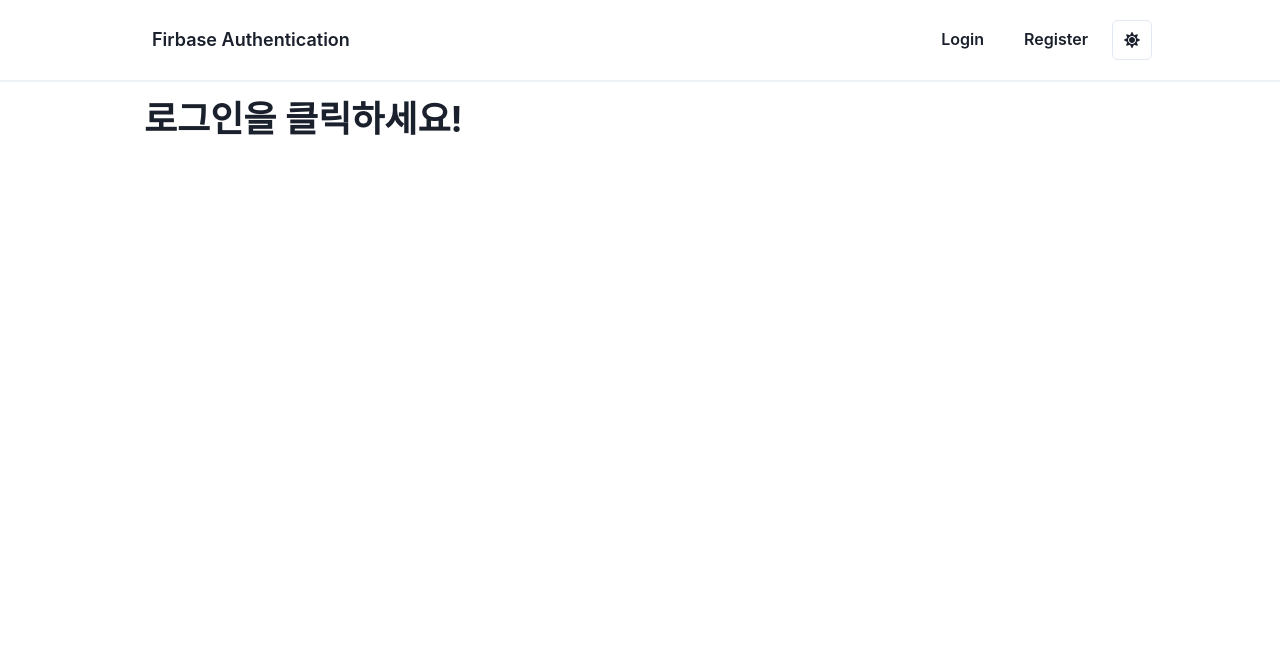
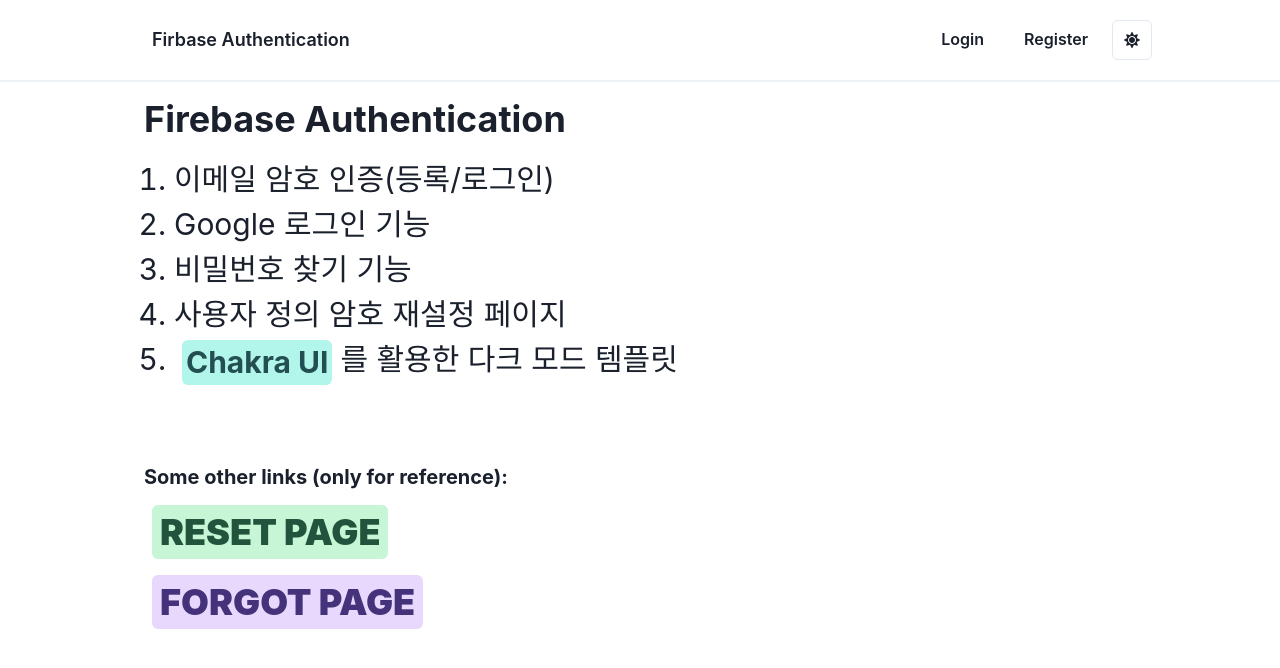
Before and after one commit to wowww/react-signup-deployment, a React (Create React App) app: page /logout in a window 1280 px wide. Shown: the top 668 px of the page. Built offline with nearby package versions, Linux system fonts and the light colour scheme; no server answers.

Commit message:
docs. 템플릿 내용 추가

```diff
--- a/src/pages/NotfoundPage.jsx
+++ b/src/pages/NotfoundPage.jsx
@@ -1,11 +1,68 @@
-import { Heading } from '@chakra-ui/react'
+import { Heading, List, ListItem, OrderedList, Link, Badge } from '@chakra-ui/react'
 import React from 'react'
 import { Layout } from '../components/Layout'
 
 export default function NotfoundPage() {
   return (
     <Layout>
-      <Heading>로그인을 클릭하세요!</Heading>
+      <Heading>
+        Firebase Authentication
+      </Heading>
+      <OrderedList fontSize='3xl' my={4}>
+        <ListItem>이메일 암호 인증(등록/로그인)</ListItem>
+        <ListItem>Google 로그인 기능</ListItem>
+        <ListItem>비밀번호 찾기 기능</ListItem>
+        <ListItem>사용자 정의 암호 재설정 페이지</ListItem>
+        <ListItem>
+          <Badge
+            fontSize='inherit'
+            colorScheme='teal'
+            mx={2}
+            textTransform='capitalize'
+            borderRadius='md'
+          >
+            Chakra UI
+          </Badge>
+          를 활용한 다크 모드 템플릿
+        </ListItem>
+      </OrderedList>
+      <Heading size='md' mt={20}>
+        Some other links (only for reference):
+      </Heading>
+      <List>
+        <ListItem>
+          <Link to='/reset-password'>
+            <Badge
+            fontWeight='black'
+            fontSize='4xl'
+            mx={2}
+            px={2}
+            colorScheme='green'
+            mt={4}
+            borderRadius='md'
+            >
+              reset page
+            </Badge>
+          </Link>
+        </ListItem>
+        <ListItem>
+          <Link to='/forgot-password'>
+
+            <Badge
+              fontWeight='black'
+              fontSize='4xl'
+              mx={2}
+              px={2}
+              colorScheme='purple'
+              mt={4}
+              mb={20}
+              borderRadius='md'
+            >
+              forgot page
+            </Badge>
+          </Link>
+        </ListItem>
+      </List>
     </Layout>
   )
 }
```
